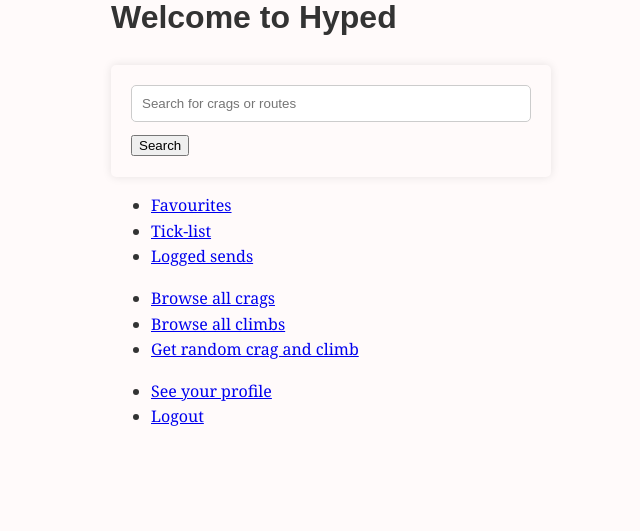
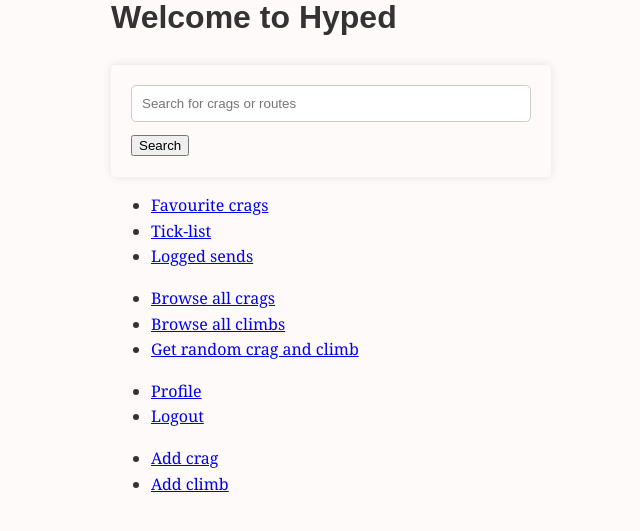
Before and after one commit to jokijen/hyped-climbing-tracker, a Flask app: page /home in a window 1280 px wide. Shown: the part 161-692 px from the top of the page, without its empty margins (129-769 px from the left). Run offline with Flask 3, Linux system fonts and the light colour scheme; the visitor is signed in with stand-in values (Sample User, id 1).

Commit message:
Added function to add crag and partially to add climb

```diff
--- a/templates/home.html
+++ b/templates/home.html
@@ -18,7 +18,7 @@
         </form>
         <nav>
             <ul>
-                <li><a href="/favourites">Favourites</a></li>
+                <li><a href="/favourites">Favourite crags</a></li>
                 <li><a href="/tick-list">Tick-list</a></li>
                 <li><a href="/logged-sends">Logged sends</a></li>
             </ul>
@@ -28,8 +28,12 @@
                 <li><a href="/random">Get random crag and climb</a></li>
             </ul>
             <ul>
-                <li><a href="/profile">See your profile</a></li>
+                <li><a href="/profile">Profile</a></li>
                 <li><a href="/logout">Logout</a></li>
+            </ul>
+            <ul>
+                <li><a href="/add-crag">Add crag</a></li>
+                <li><a href="/add-climb">Add climb</a></li>
             </ul>
         </nav>
     </div>
```
